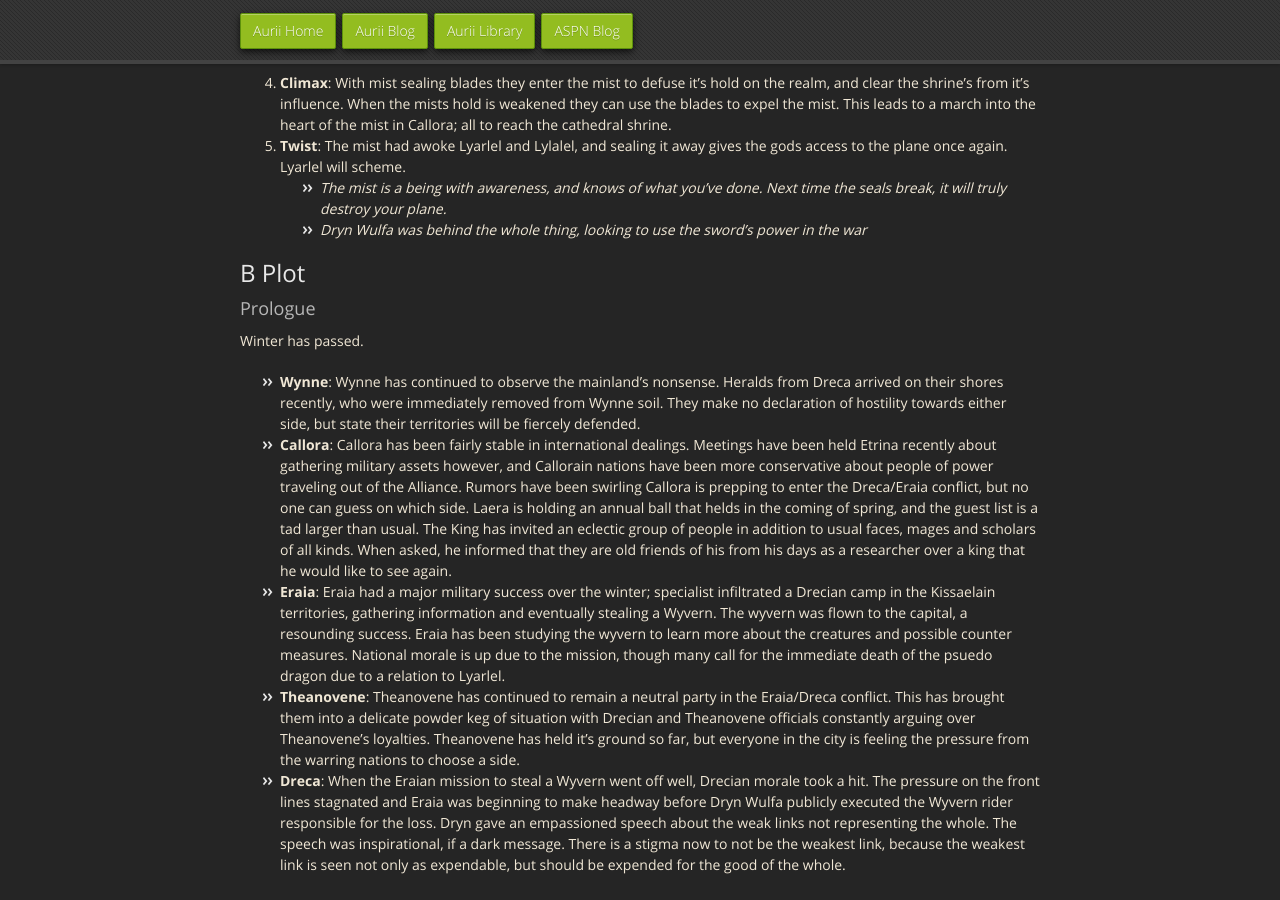
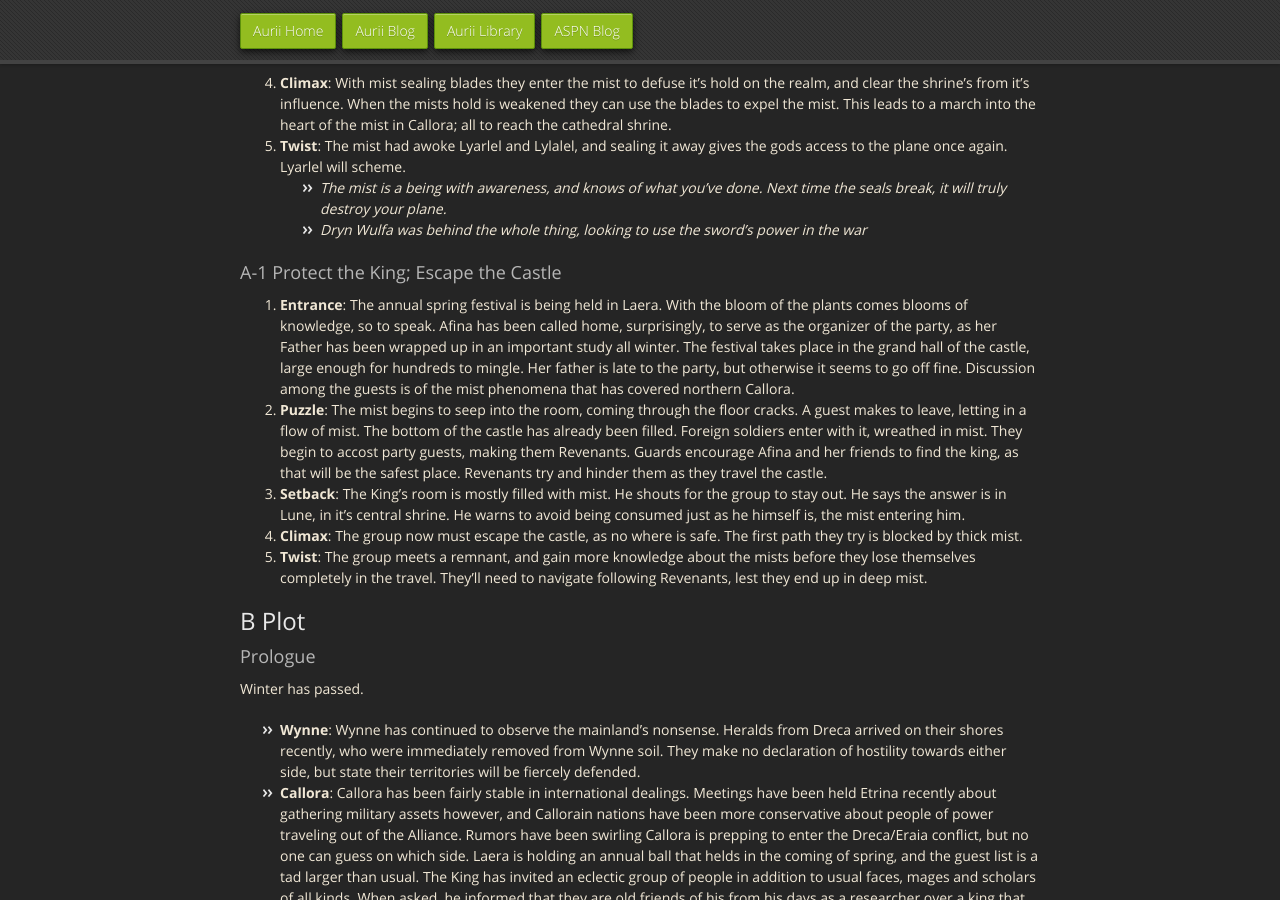
Before and after one commit to Willowlark/aurii, a Jekyll site: the page built from _gm_screen/season-2-draft.md, in a window 1280 px wide and 900 px high, scrolled down 3962 px. Built offline with Jekyll 4.4.1, drawn with Linux system fonts in a browser that asks for light colours; nearby versions of some CDN libraries.

Commit message:
opening arc outline

```diff
--- a/_gm_screen/season-2-draft.md
+++ b/_gm_screen/season-2-draft.md
@@ -124,6 +124,14 @@ Beings that have survived in the mist long term, long enough for the mist to tra
     - *The mist is a being with awareness, and knows of what you've done. Next time the seals break, it will truly destroy your plane.*
     - *Dryn Wulfa was behind the whole thing, looking to use the sword's power in the war*
 
+### A-1 Protect the King; Escape the Castle
+
+1. **Entrance**: The annual spring festival is being held in Laera. With the bloom of the plants comes blooms of knowledge, so to speak. Afina has been called home, surprisingly, to serve as the organizer of the party, as her Father has been wrapped up in an important study all winter. The festival takes place in the grand hall of the castle, large enough for hundreds to mingle. Her father is late to the party, but otherwise it seems to go off fine. Discussion among the guests is of the mist phenomena that has covered northern Callora.
+2. **Puzzle**: The mist begins to seep into the room, coming through the floor cracks. A guest makes to leave, letting in a flow of mist. The bottom of the castle has already been filled. Foreign soldiers enter with it, wreathed in mist. They begin to accost party guests, making them Revenants. Guards encourage Afina and her friends to find the king, as that will be the safest place. Revenants try and hinder them as they travel the castle.
+3. **Setback**: The King's room is mostly filled with mist. He shouts for the group to stay out. He says the answer is in Lune, in it's central shrine. He warns to avoid being consumed just as he himself is, the mist entering him.
+4. **Climax**: The group now must escape the castle, as no where is safe. The first path they try is blocked by thick mist.
+5. **Twist**: The group meets a remnant, and gain more knowledge about the mists before they lose themselves completely in the travel. They'll need to navigate following Revenants, lest they end up in deep mist.
+
 ## B Plot
 
 ### Prologue
```
